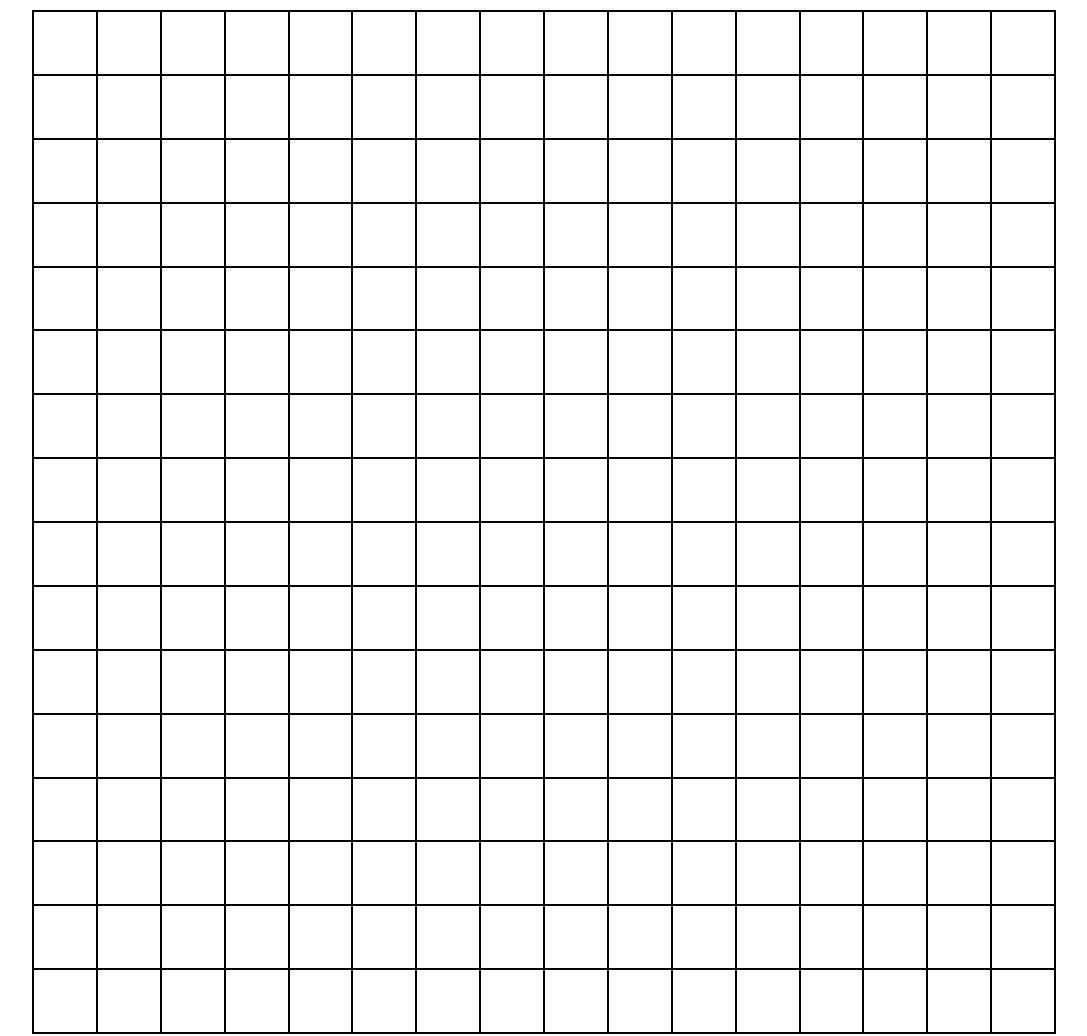
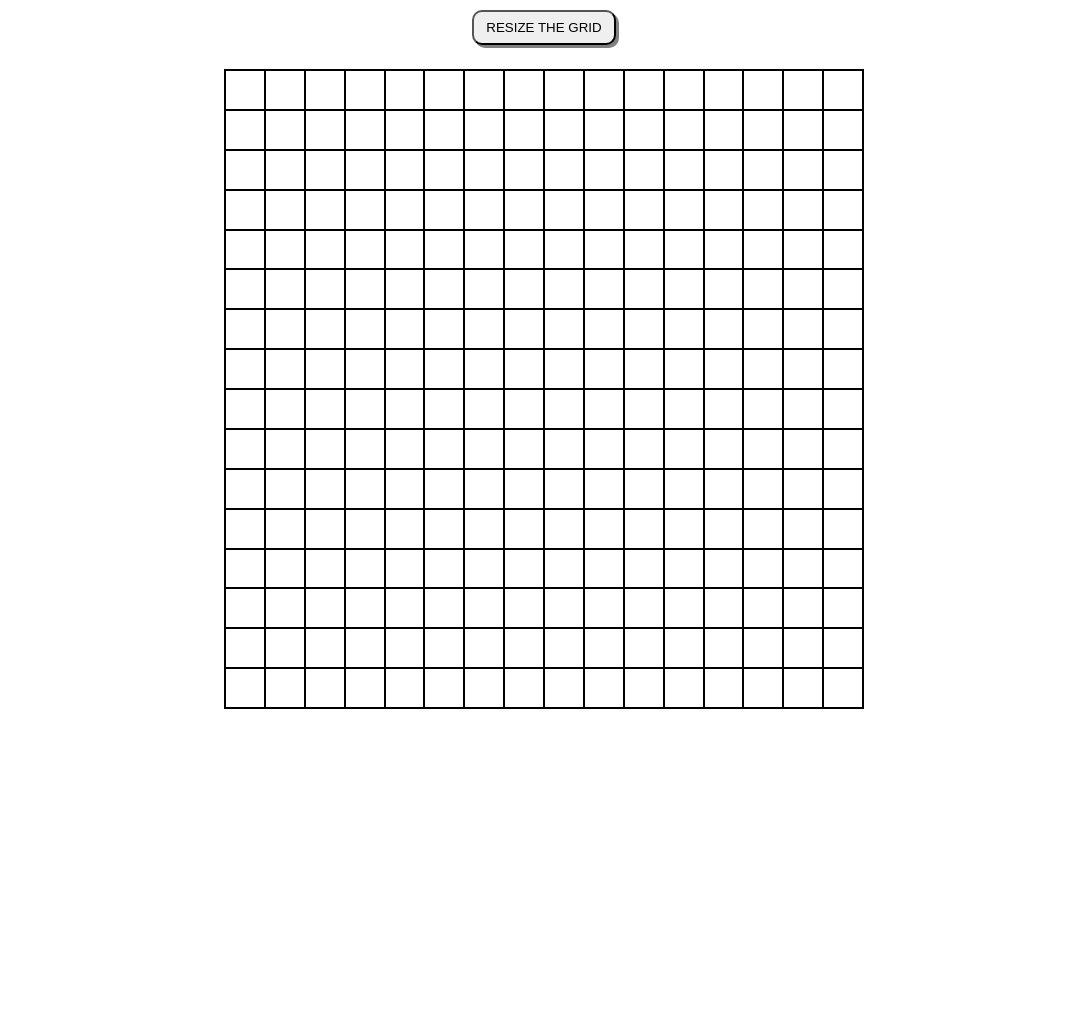
Before and after one commit to caesondaniell/etch-a-sketch, a plain HTML site: page index.html in a window 1280 px wide. Shown: the whole page, without its empty margins (96-1183 px from the left). After the commit the page ends 800 px from the top, so only its background shows below. Drawn offline with Linux system fonts and the light colour scheme.

Commit message:
Add feature to resize the grid
When user presses the "RESIZE THE GRID" button,
prompt will accept a value from 8 to 100 and
reconstruct the grid with that many boxes per
side.

```diff
--- a/index.html
+++ b/index.html
@@ -8,6 +8,7 @@
     <script type="module" src="script.js"></script>
 </head>
 <body>
+    <button class="canvas-size">RESIZE THE GRID</button>
     <div class="container">
     </div>
 </body>
--- a/script.js
+++ b/script.js
@@ -1,12 +1,33 @@
-for (let i = 0; i < 256; i++) {
+drawGrid();
+
+const resize = document.querySelector(".canvas-size");
+resize.addEventListener("click", () => {
+    let dimensions;
+    const boxesPerSide = prompt("How many squares per side? Enter a whole number from 8 to 100.");
+    if (!boxesPerSide) dimensions = 16
+    else if (boxesPerSide < 8) dimensions = 8
+    else if (boxesPerSide > 100) dimensions = 100
+    else dimensions = boxesPerSide;
+    drawGrid(dimensions);
+})
+
+function drawGrid(dimension = 16) {
     const container = document.querySelector(".container");
+    container.innerHTML = "";
+    for (let i = 0; i < (dimension * dimension); i++) {
         const box = document.createElement("div");
         container.appendChild(box);
     }
-
+    const boxDimensions = document.querySelectorAll("div div");
+    boxDimensions.forEach((box) => {
+        box.setAttribute("style", `border: 0.01em solid black;
+            width: ${(Math.round((100/dimension) * 100)) / 100}%;
+            height: ${(Math.round((100/dimension) * 100)) / 100}%;`)
+    });
     const squares = document.querySelectorAll("div div");
     squares.forEach((square) => {
         square.addEventListener("mouseenter", () => {
             square.style.backgroundColor = "black";
         })
     })
+}
--- a/style.css
+++ b/style.css
@@ -12,18 +12,20 @@ html {
 }
 
 .container {
-    margin: 10px auto;
+    margin: 24px auto;
     display: flex;
     flex-flow: wrap;
-    width: 80vw;
-    height: 80vw;
+    width: 80vh;
+    height: 80vh;
     align-items: center;
     justify-content: center;
-    border: 0.1em solid black;
+    border: 0.01em solid black;
 }
 
-div > div {
-    border: 0.1em solid black;
-    width: 6.25%;
-    height: 6.25%;
+.canvas-size {
+    display: block;
+    margin: 10px auto 0 auto;
+    padding: 8px 12px;
+    border-radius: 10px;
+    box-shadow: 3px 3px gray;
 }
```
Lines whose indentation alone changed are shown as unchanged.
